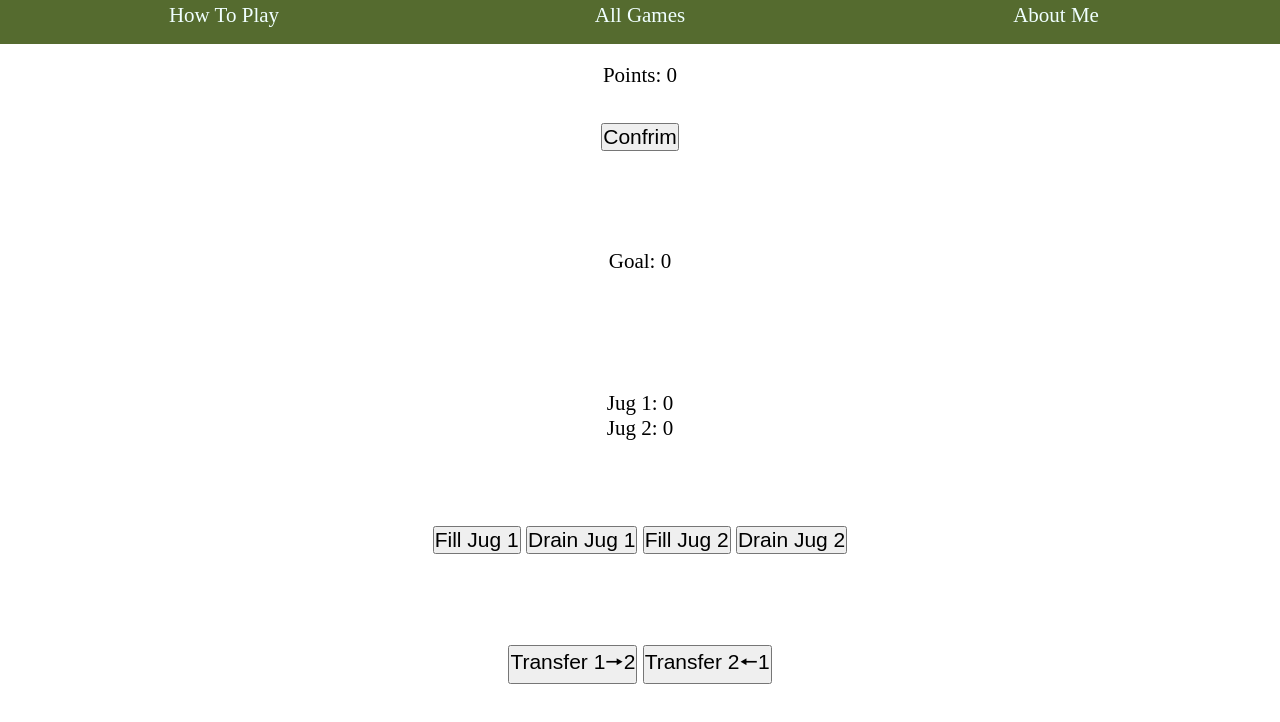
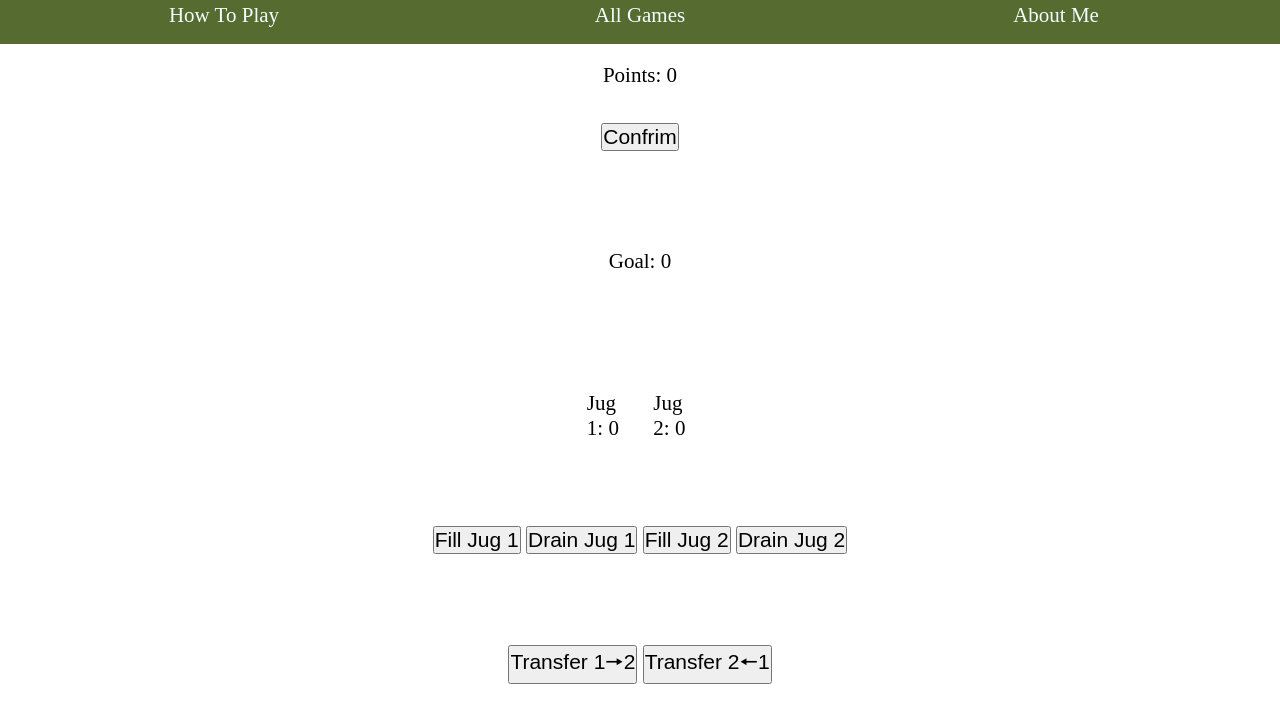
Before and after one commit to PaperToori/Cooler-Maths-Website, a plain HTML site: page Jugs.html in a window 1280 px wide. Shown: the part 74-796 px from the top of the page. Drawn offline with Linux system fonts and the light colour scheme.

Commit message:
margins an stuff

```diff
--- a/JugOrDie.js
+++ b/JugOrDie.js
@@ -2,6 +2,7 @@ let jug1max = 5;
 let jug2max = 7;
 let jug1 = 0;
 let jug2 = 0;
+let goal = 4;
 let cache;
 
 document.getElementById("jug1-fill").addEventListener("click", fillJug1);
--- a/Jugs.html
+++ b/Jugs.html
@@ -7,6 +7,11 @@
     <title>Jug or Die!</title>
     <link rel="stylesheet" href="css.css" />
     <script defer src="JugOrDie.js"></script>
+    <style>
+      .backg {
+        background-image: "/jug.png";
+      }
+    </style>
   </head>
   <body>
     <header>
@@ -29,11 +34,11 @@
       </div>
 
       <div class="jugs">
-        <div>
+        <div class="backg marginPer">
           <f>Jug 1:</f>
           <f id="jug1-contents">0</f>
         </div>
-        <div>
+        <div class="backg marginPer">
           <f>Jug 2:</f>
           <f id="jug2-contents">0</f>
         </div>
--- a/css.css
+++ b/css.css
@@ -151,6 +151,13 @@ a:hover {
 .jug1-contents {
   margin: 5%;
 }
+.jugs {
+  display: grid;
+  grid-template-columns: 1fr 1fr;
+}
+.marginPer {
+  margin: 20%;
+}
 
 /* ----- PRIME STAIRS GAME ----- */
 
```
Also changed, not shown: jug.png (added).
